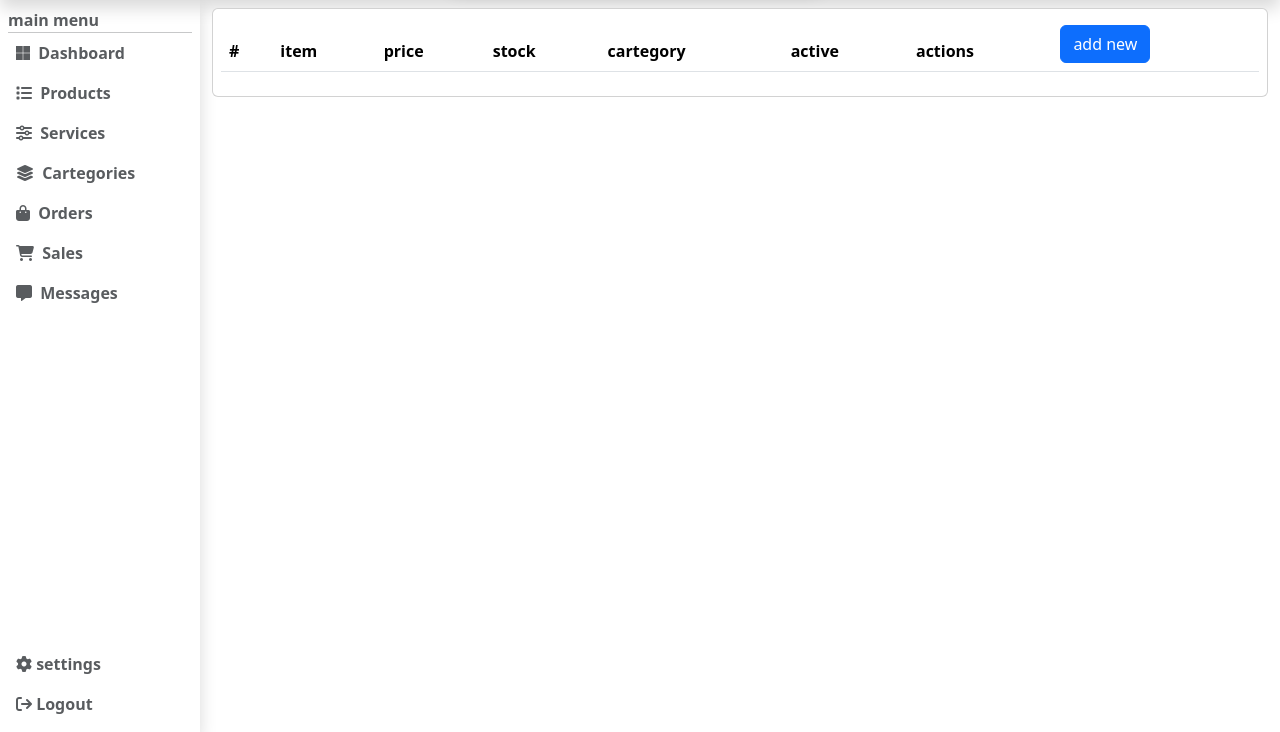
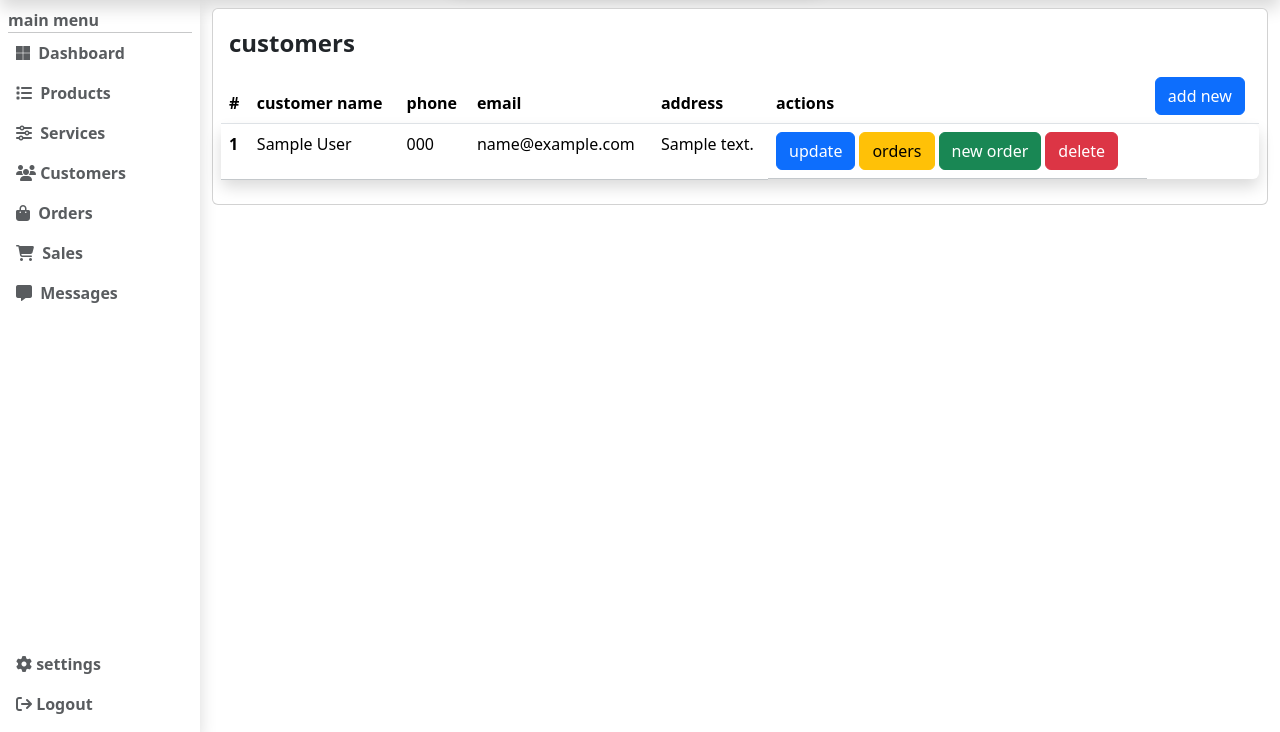
Before and after one commit to muchirajunior/BiasharaDash, a Flask app: page /customers in a window 1280 px wide. Shown: the part 68-800 px from the top of the page. Run offline with Flask 3, Linux system fonts and the light colour scheme; a user stored in the database is signed in; tables that the repository leaves empty hold one stand-in row (values such as "Sample post"); lists and menus that the app fills with data are empty.

Commit message:
orders and customers complete

```diff
--- a/config.py
+++ b/config.py
@@ -12,6 +12,7 @@ from models.order import Order
 from models.order_items import OrderItem
 from models.cartegory import Cartegory
 from models.message import Message
+from models.customer import Customer
 
 #declare and initialize login manager for the flask app
 login_manager = LoginManager()
@@ -65,6 +66,7 @@ admin.add_view( AdminModelView(Order, db.session))
 admin.add_view( AdminModelView(OrderItem, db.session))
 admin.add_view( AdminModelView(Cartegory, db.session))
 admin.add_view( AdminModelView(Message, db.session))
+admin.add_view( AdminModelView(Customer, db.session))
 
 if __name__=="__main__":
     create_super_user()
--- a/controllers/dashboard.py
+++ b/controllers/dashboard.py
@@ -1,24 +1,25 @@
 from datetime import datetime
-import json
 from flask import Blueprint, render_template,request,redirect
 from flask_login import login_required,current_user
 from models.business import Business
 from models.item import Item,db
+from models.customer import Customer
+
 
 dashboard=Blueprint("dashboard",__name__,url_prefix="",template_folder="../templates/dashboard")
 
 @dashboard.route("/")
 @login_required
 def index():
-    cartegories=Business.query.filter_by(id=current_user.business_id).first().items_cartegories
-    return render_template("dash_index.html",cartegories=cartegories)
+
+    return render_template("dash_index.html")
 
 
 @dashboard.route("/dashboard/")
 @login_required
 def index_route():
-    cartegories=Business.query.filter_by(id=current_user.business_id).first().items_cartegories
-    return render_template("dash_index.html",cartegories=cartegories)
+
+    return render_template("dash_index.html")
 
 @dashboard.route("/<type>",methods=["POST","GET"])
 @login_required
@@ -43,7 +44,7 @@ def items_route(type):
     else:
         items= Item.query.filter(Item.business_id==current_user.business_id, Item.type==type).all()
 
-    return render_template("items.html",items=items,cartegories=cartegories)
+    return render_template("items.html",items=items,cartegories=cartegories,type=type)
 
 @dashboard.route("/<type>/<id>",methods=["POST"])
 @login_required
@@ -92,3 +93,47 @@ def item_cartegories_route():
             business.items_cartegories=business.items_cartegories+[item] #conactinate arrays to add up
         db.session.commit()
     return  redirect(request.referrer)
+
+
+
+@dashboard.route("/customers",methods=['POST','GET'])
+@login_required
+def customers_route():
+    if request.method =="POST":
+        name=request.form.get('name')
+        phone=request.form.get('phone')
+        email=request.form.get('email')
+        address=request.form.get('address')
+        db.session.add(Customer(name,address,phone,email,current_user.business_id))
+        db.session.commit()
+    search=''
+    if (request.args.get('search') != None):
+        search=request.args.get('search')
+    customers = Customer.query.filter(Customer.business_id==current_user.business_id,Customer.name.like(f"%{search}%")).all()
+    return render_template('customers.html',customers=customers)
+
+@dashboard.route("/customers/<id>",methods=['POST','GET'])
+@login_required
+def customer_route(id):
+    customer = Customer.query.filter_by(id=id,business_id=current_user.business_id).first()
+    if customer == None:
+        return redirect(request.referrer)
+    if request.method =="POST":
+        customer.name=request.form.get('name')
+        customer.phone=request.form.get('phone')
+        customer.email=request.form.get('email')
+        customer.address=request.form.get('address')
+        db.session.commit()
+
+    return redirect(request.referrer)
+
+@dashboard.route("/customers/<id>/delete")
+@login_required
+def customer_delete_route(id):
+    customer = Customer.query.filter_by(id=id,business_id=current_user.business_id).first()
+    if customer == None:
+        return redirect(request.referrer)
+    db.session.delete(customer)
+    db.session.commit()
+
+    return redirect(request.referrer)
--- a/models/business.py
+++ b/models/business.py
@@ -22,6 +22,7 @@ class Business(db.Model):
     users=db.relationship("User",backref='businesses',lazy=True)
     items=db.relationship("Item",backref='businesses',lazy=True)
     orders=db.relationship("Order",backref='businesses',lazy=True)
+    customers=db.relationship("Customer",backref='businesses',lazy=True)
 
     def __init__(self,name,username,address,cartegory,phone):
         self.name=name
--- a/templates/dashboard/cartegories.html
+++ b/templates/dashboard/cartegories.html
@@ -1,7 +1,7 @@
 <div class="modal fade" id="caretegoriesModal">
     <div class="modal-dialog modal-dialog-centered">
         <div class="modal-content">
-            <div class="modal-header fw-bold">items cartegories</div>
+            <div class="modal-header fw-bold">product/service cartegories</div>
             <div class="modal-body row">
                 {% if cartegories != None %}
                     {% for item in cartegories%}
--- /dev/null
+++ b/templates/dashboard/customers.html
@@ -0,0 +1,123 @@
+{% extends "dashboard.html" %}
+
+{% block content %}
+
+
+
+<div class="card p-2">
+    <div class="m-2 fw-bold fs-4">customers</div>
+
+  <!-- add item modal -->
+  <div class="modal fade" id="addCustomer" data-bs-backdrop="static" >
+    <div class="modal-dialog modal-content" >
+      <div class="modal-header border-0 fw-bold"> Add Customer </div>
+      <form action="" method="post" >
+        <div class="modal-body">
+          <label for="">name *</label>
+          <input type="text" name="name" class="form-control"  required minlength="4" maxlength="30" >
+          <label for="">phone</label>
+          <input type="tel" name="phone" class="form-control"   minlength="4" maxlength="14" >
+          <label for="">email</label>
+          <input type="email" name="email" class="form-control"   minlength="4" maxlength="30" >
+          <label for="">address</label>
+          <input type="text" name="address" class="form-control"   minlength="4" maxlength="30" >
+
+        </div>
+        <div class="modal-footer justify-content-between">
+          <button type="button" class="btn btn-secondary" data-bs-dismiss="modal">cancel</button>
+          <button type="submit" class="btn btn-primary">submit</button>
+        </div>
+      </form>
+    </div>
+  </div>
+
+  <table class="table">
+    <thead class="">
+      <tr class="bg-light m-2">
+        <th scope="col">#</th>
+        <th scope="col"> customer name</th>
+        <th scope="col">phone</th>
+        <th scope="col">email</th>
+        <th scope="col">address</th>
+        <th scope="col">actions</th>
+        <th> <button class="btn btn-primary" data-bs-target="#addCustomer" data-bs-toggle="modal" >add new </button></th>
+      </tr>
+
+    </thead>
+    <tbody class="">
+      {% for customer in customers %}
+
+      <!-- update item modal for each item -->
+      <div class="modal fade" id="customerModal-{{customer.id}}">
+        <div class="modal-dialog modal-content">
+          <div class="modal-header border-0 fw-bold"> Item Card </div>
+          <form action="/customers/{{customer.id}}" method="post">
+            <div class="modal-body">
+                <label for="">name</label>
+                <input type="text" name="name" class="form-control" value="{{customer.name}}" required minlength="4" maxlength="40" >
+                <label for="">phone</label>
+                <input type="tel" name="phone" class="form-control" value="{{customer.phone}}"   minlength="4" maxlength="14" >
+                <label for="">email</label>
+                <input type="email" name="email" class="form-control"  value="{{customer.email}}"  minlength="4" maxlength="30" >
+                <label for="">address</label>
+                <input type="text" name="address" class="form-control"  value="{{customer.address}}"  minlength="4" maxlength="30" >
+
+            </div>
+            <div class="modal-footer justify-content-between">
+              <button type="button" class="btn btn-secondary" data-bs-dismiss="modal">cancel</button>
+              <button type="submit" class="btn btn-primary">submit</button>
+            </div>
+          </form>
+
+        </div>
+      </div>
+
+      <!-- delete item modal for each item -->
+      <div class="modal fade" id="deleteDialog-{{customer.id}}">
+        <div class="modal-dialog modal-content modal-sm">
+          <div class="modal-header border-0 fw-bold">{{customer.name}}</div>
+          <div class="modal-body text-muted">are you sure you want to delete this customer</div>
+          <div  class="modal-footer justify-content-between">
+            <button class="btn btn-outline-dark rounded-pill" data-bs-dismiss="modal">cancel</button>
+            <a href="/customers/{{customer.id}}/delete" class="btn btn-danger rounded-pill">delete</a>
+          </div>
+        </div>
+      </div>
+
+       <!-- add order customer modal for each item -->
+       <div class="modal fade" id="createOrderDialog-{{customer.id}}">
+        <div class="modal-dialog modal-content modal-sm">
+          <div class="modal-header border-0 fw-bold">{{customer.name}}</div>
+          <div class="modal-body text-muted">Create a new order for this customer</div>
+          <form action="/orders/add" method="post">
+            <input name="customer" class="visually-hidden" value="{{customer.name}}">
+            <div  class="modal-footer justify-content-between">
+                <button type="button" class="btn btn-outline-dark rounded-pill" data-bs-dismiss="modal">cancel</button>
+                <button type="submit" class="btn btn-primary rounded-pill">create</button>
+              </div>
+          </form>
+        </div>
+      </div>
+
+      <!-- item row in the table -->
+      <tr class="m-2 shadow rounded border-secondary-subtle" data-bs-target="#customerModal-{{customer.id}}"
+        data-bs-toggle="modal">
+        <th scope="row">{{customer.id}}</th>
+        <td>{{customer.name}}</td>
+        <td>{{customer.phone}}</td>
+        <td>{{customer.email}}</td>
+        <td>{{customer.address}}</td>
+        <td class="d-flex flex-row " role="group" >
+          <button class="btn btn-primary me-1">update</button>
+          <a class="btn btn-warning me-1" href="/orders?search={{customer.name}}">orders</a>
+          <button class="btn btn-success me-1" data-bs-toggle="modal" data-bs-target="#createOrderDialog-{{customer.id}}">new order</button>
+          <button  class="btn btn-danger"  data-bs-target="#deleteDialog-{{customer.id}}" data-bs-toggle="modal">delete </button>
+        </td>
+      </tr>
+      {% endfor %}
+
+    </tbody>
+  </table>
+</div>
+
+{% endblock %}
--- a/templates/dashboard/dashboard.html
+++ b/templates/dashboard/dashboard.html
@@ -41,7 +41,10 @@
             <a href="/dashboard" class="nav-link text-muted fw-bold m-2"> <i class="fa-brands fa-microsoft me-1"></i> Dashboard </a>
             <a href="/product" class="nav-link text-muted fw-bold m-2"> <i class="fa-solid fa-list me-1"></i> Products </a>
             <a href="/service" class="nav-link text-muted fw-bold m-2"> <i class="fa-solid fa-sliders me-1"></i> Services </a>
+            <a href="/customers" class="nav-link text-muted fw-bold m-2"><i class="fa-solid fa-users"></i> Customers </a>
+            {% if type is defined %}
             <a href="#"  class="nav-link text-muted fw-bold m-2" data-bs-target="#caretegoriesModal" data-bs-toggle="modal"> <i class="fa-solid fa-layer-group me-1"></i> Cartegories </a>
+            {% endif %}
             <a href="/orders" class="nav-link text-muted fw-bold m-2"> <i class="fa-solid fa-bag-shopping me-1"></i> Orders </a>
             <a href="/orders/sales" class="nav-link text-muted fw-bold m-2"> <i class="fa-solid fa-cart-shopping me-1"></i> Sales </a>
             <a href="#" class="nav-link text-muted fw-bold m-2"> <i class="fa-solid fa-message me-1"></i> Messages </a>
--- a/templates/dashboard/items.html
+++ b/templates/dashboard/items.html
@@ -5,7 +5,7 @@
 
 
 <div class="card p-2">
-
+  <div class="m-2 fw-bold fs-4">{{type}}s </div>
   <!-- add item modal -->
   <div class="modal fade" id="addItem" data-bs-backdrop="static" >
     <div class="modal-dialog modal-content" >
--- a/templates/orders/orders.html
+++ b/templates/orders/orders.html
@@ -21,7 +21,7 @@
 </div>
 
 <div class="card p-2">
-
+  <div class="m-2 fw-bold fs-4">orders</div>
     <table class="table">
         <thead>
           <tr>
--- a/templates/orders/sales.html
+++ b/templates/orders/sales.html
@@ -3,7 +3,7 @@
 {% block content %}
 
 <div class="card p-2">
-
+  <div class="m-2 fw-bold fs-4">sales</div>
     <table class="table">
         <thead>
           <tr>
```
Also changed, not shown: controllers/orders.py (+10 -0 lines), models/customer.py (added, +17 -0 lines).
